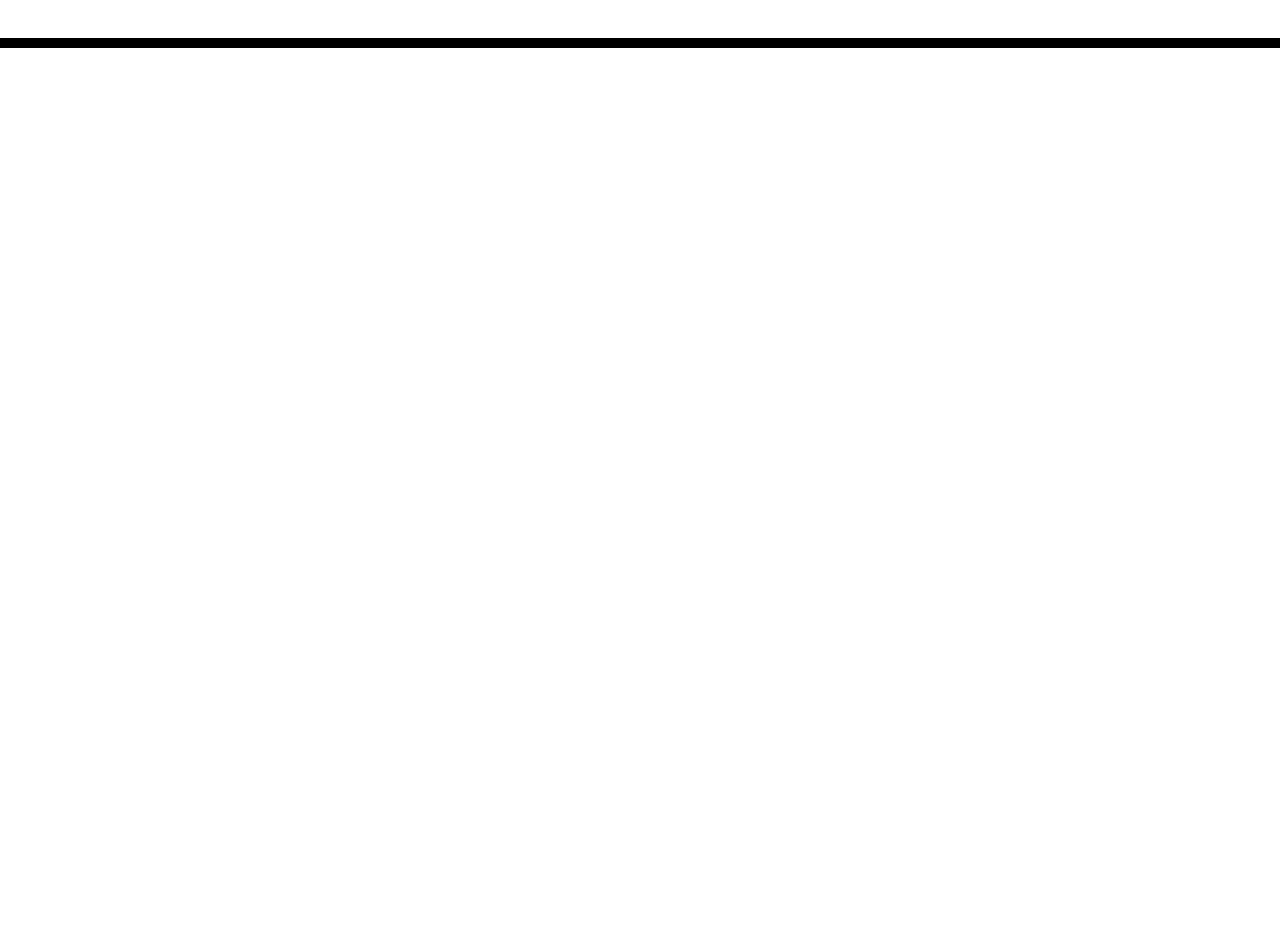
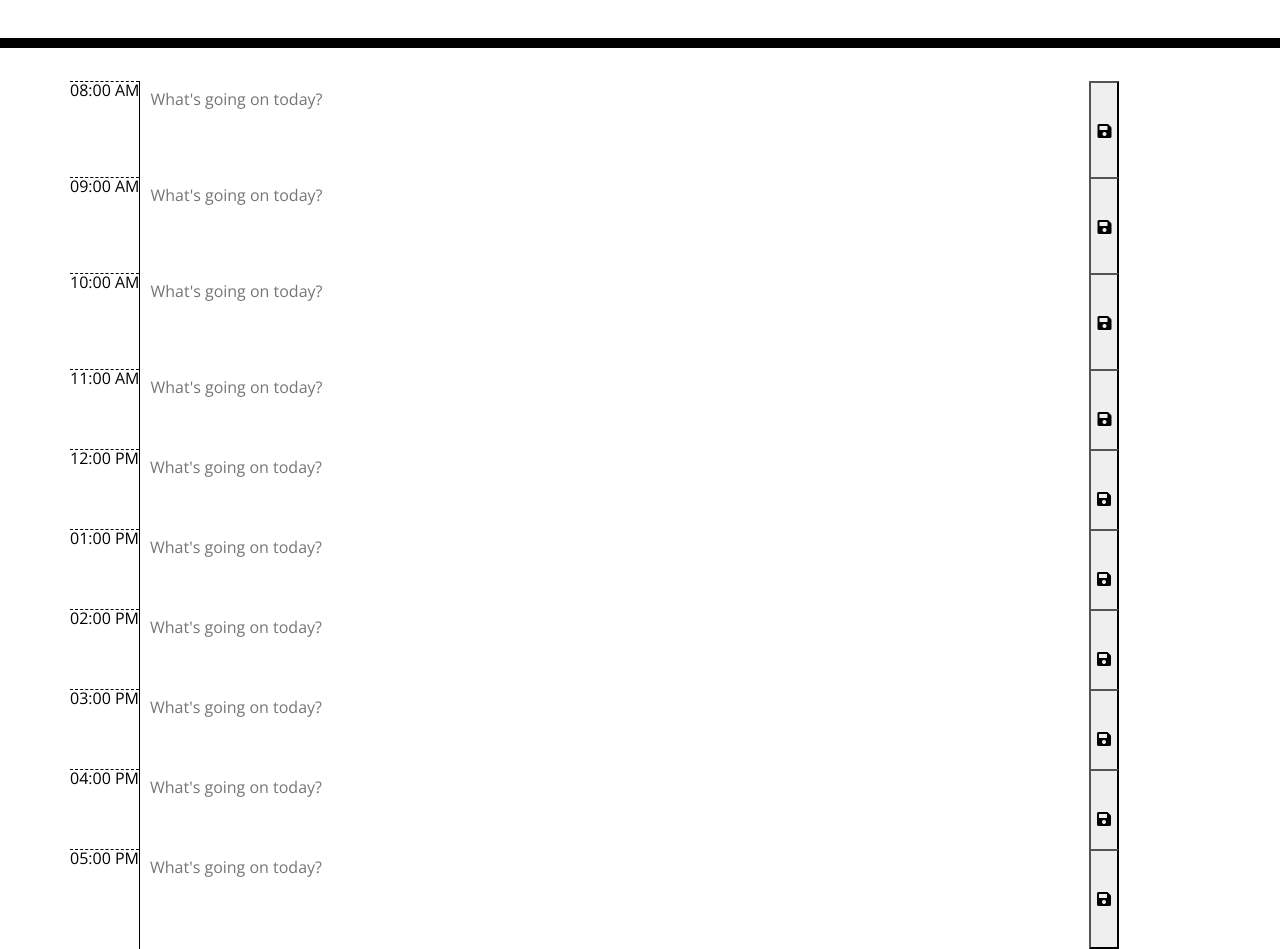
Before and after one commit to steepllama/bookish-broccoli, a plain HTML site: page Develop/index.html in a window 1280 px wide. Shown: the part 220-1169 px from the top of the page. Before the commit the page ends 800 px from the top, so only its background shows below. Drawn offline with nearby package versions, Linux system fonts and the light colour scheme.

Commit message:
added time blocksand added the button 'save' icon

```diff
--- a/Develop/index.html
+++ b/Develop/index.html
@@ -19,11 +19,14 @@
     rel="stylesheet"
     />
     <link rel="stylesheet" href="style.css" />
+    <script src="https://code.jquery.com/jquery-3.4.1.min.js"></script>
+
+    <script src="https://cdnjs.cloudflare.com/ajax/libs/moment.js/2.24.0/moment.min.js"></script>
     <title>Work Day Scheduler</title>
-    <script src="./index.js"></script>
   </head>
 
   <body>
+
     <header class="jumbotron">
       <h1 class="display-3">Work Day Scheduler</h1>
       <p class="lead">A simple calendar app for scheduling your work day</p>
@@ -31,9 +34,69 @@
     </header>
     <div class="container">
       <!-- Timeblocks go here -->
+
+      <div class="row">
+        <div class="hour col-sml-1">08:00 AM</div>
+        <textarea cols="100" rows="5" placeholder="What's going on today?"></textarea>
+        <button type="button saveBtn"><i class="fas fa-save"></i></button>
+      </div>
+      <br>
+      <div class="row">
+        <div class="hour col-sml-1">09:00 AM</div>
+        <textarea cols="100" rows="5" placeholder="What's going on today?"></textarea>
+        <button type="button saveBtn"><i class="fas fa-save"></i></button>
+      </div>
+      <br>
+      <div class="row">
+        <div class="hour col-sml-2">10:00 AM</div>
+        <textarea cols="100" rows="5" placeholder="What's going on today?"></textarea>
+        <button type="button saveBtn"><i class="fas fa-save"></i></button>
+      </div>
+      <br>
+      <div class="row">
+        <div class="hour col-sml-1">11:00 AM</div>
+        <textarea cols="100" rows="5" placeholder="What's going on today?"></textarea>
+        <button type="button saveBtn"><i class="fas fa-save"></i></button>
       </div>
 
-    <script src="https://code.jquery.com/jquery-3.4.1.min.js"></script>
-    <script src="https://cdnjs.cloudflare.com/ajax/libs/moment.js/2.24.0/moment.min.js"></script>
+      <div class="row">
+        <div class="hour col-sml">12:00 PM</div>
+        <textarea cols="100" rows="5" placeholder="What's going on today?"></textarea>
+        <button type="button saveBtn"><i class="fas fa-save"></i></button>
+      </div>
+
+      <div class="row">
+        <div class="hour">01:00 PM</div>
+        <textarea cols="100" rows="5" placeholder="What's going on today?"></textarea>
+        <button type="button saveBtn"><i class="fas fa-save"></i></button>
+      </div>
+
+      <div class="row">
+        <div class="hour">02:00 PM</div>
+        <textarea cols="100" rows="5" placeholder="What's going on today?"></textarea>
+        <button type="button saveBtn"><i class="fas fa-save"></i></button>
+      </div>
+
+      <div class="row">
+        <div class="hour">03:00 PM</div>
+        <textarea cols="100" rows="5" placeholder="What's going on today?"></textarea>
+        <button type="button saveBtn"><i class="fas fa-save"></i></button>
+      </div>
+
+      <div class="row">
+        <div class="hour">04:00 PM</div>
+        <textarea cols="100" rows="5" placeholder="What's going on today?"></textarea>
+        <button type="button saveBtn"><i class="fas fa-save"></i></button>
+      </div>
+
+      <div class="row">
+        <div class="hour">05:00 PM</div>
+        <textarea cols="100" rows="5" placeholder="What's going on today?"></textarea>
+        <button type="button saveBtn"><i class="fas fa-save"></i></button>
+      </div>
+
+    </div>
+
+    <script src="./index.js"></script>
   </body>
 </html>
```
Lines whose indentation alone changed are shown as unchanged.
